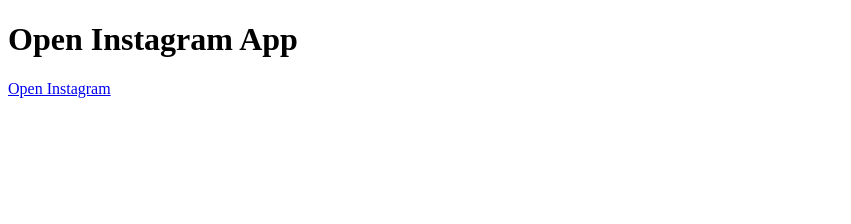
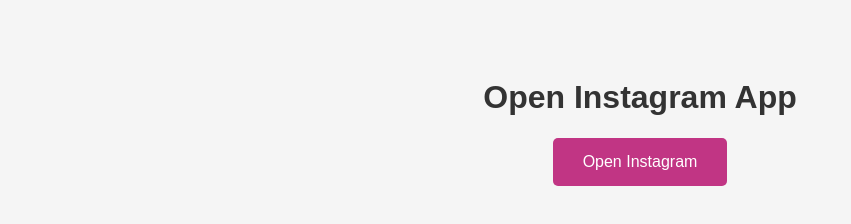
Before and after one commit to daisy2kk/Daisy, a plain HTML site: page index.html in a window 1280 px wide. Shown: the whole page, without its empty margins (0-851 px from the left). Drawn offline with Linux system fonts and the light colour scheme.

Commit message:
Add files via upload

```diff
--- a/index.html
+++ b/index.html
@@ -4,19 +4,52 @@
     <meta charset="UTF-8">
     <meta name="viewport" content="width=device-width, initial-scale=1.0">
     <title>Open Instagram App</title>
+    <style>
+        body {
+            font-family: Arial, sans-serif;
+            text-align: center;
+            padding: 50px;
+            background-color: #f5f5f5; /* Light background color */
+        }
+        h1 {
+            color: #333; /* Dark text color */
+        }
+        #openInstagram {
+            display: inline-block;
+            padding: 15px 30px; /* Top/bottom and left/right padding */
+            font-size: 16px; /* Font size */
+            color: white; /* Text color */
+            background-color: #C13584; /* Instagram gradient color */
+            border: none; /* No border */
+            border-radius: 5px; /* Rounded corners */
+            text-decoration: none; /* No underline */
+            transition: background-color 0.3s ease; /* Smooth transition for hover effect */
+        }
+        #openInstagram:hover {
+            background-color: #e1306c; /* Slightly darker color on hover */
+        }
+    </style>
 </head>
 <body>
     <h1>Open Instagram App</h1>
 
     <!-- Button to open Instagram -->
-    <a href="instagram://user?username=daisy2kk" id="openInstagram">Open Instagram</a>
+    <a href="#" id="openInstagram">Open Instagram</a>
 
     <script>
-        // Fallback for when the app isn't installed
         document.getElementById('openInstagram').addEventListener('click', function (event) {
+            event.preventDefault();
+            var now = new Date().getTime();
+            // Attempt to open the Instagram app
+            window.location = 'instagram://user?username=daisy2kk';
+
+            // Fallback to web after 1500ms if app is not opened
             setTimeout(function () {
-                window.location = 'https://www.instagram.com/daisy2kk'; // Fallback URL
-            }, 1000); // Adjust delay to give the app time to open
+                var elapsedTime = new Date().getTime() - now;
+                if (elapsedTime < 1500) {
+                    window.location = 'https://www.instagram.com/daisy2kk';
+                }
+            }, 1500);
         });
     </script>
 </body>
```
